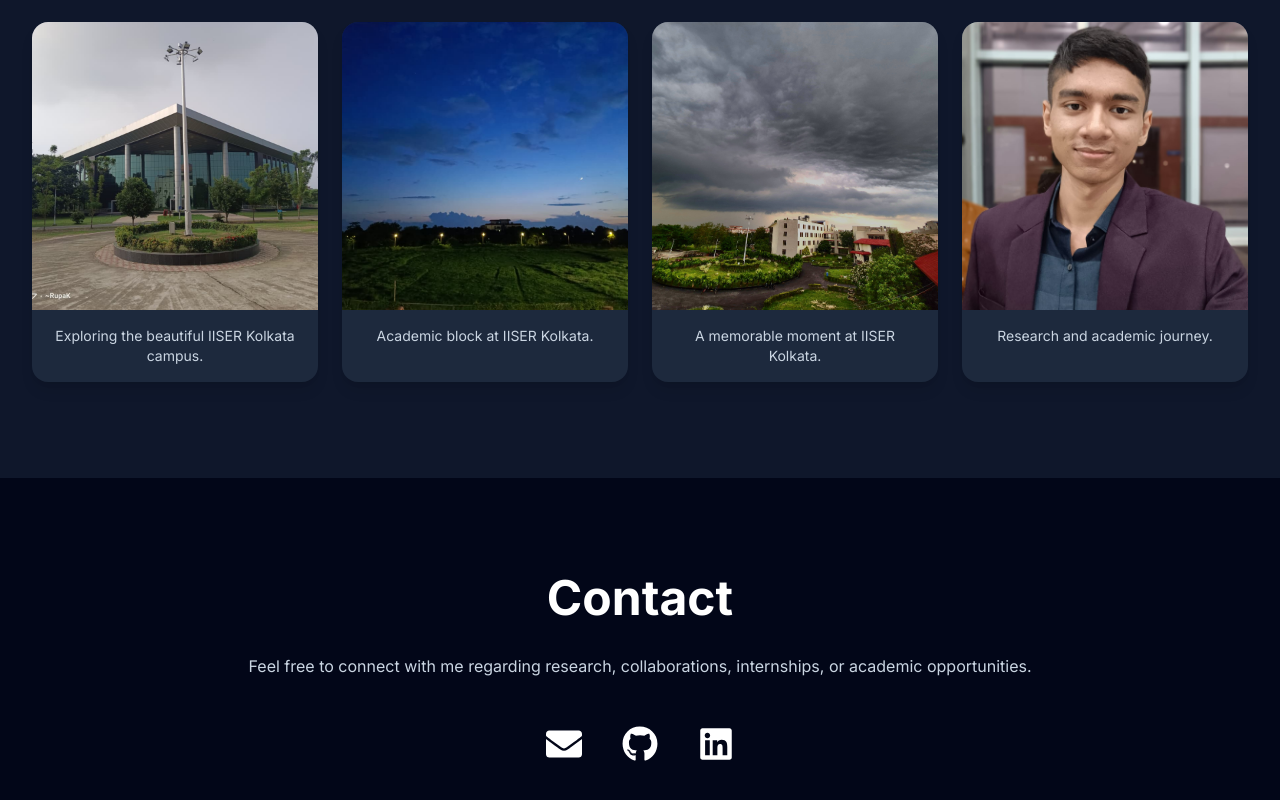
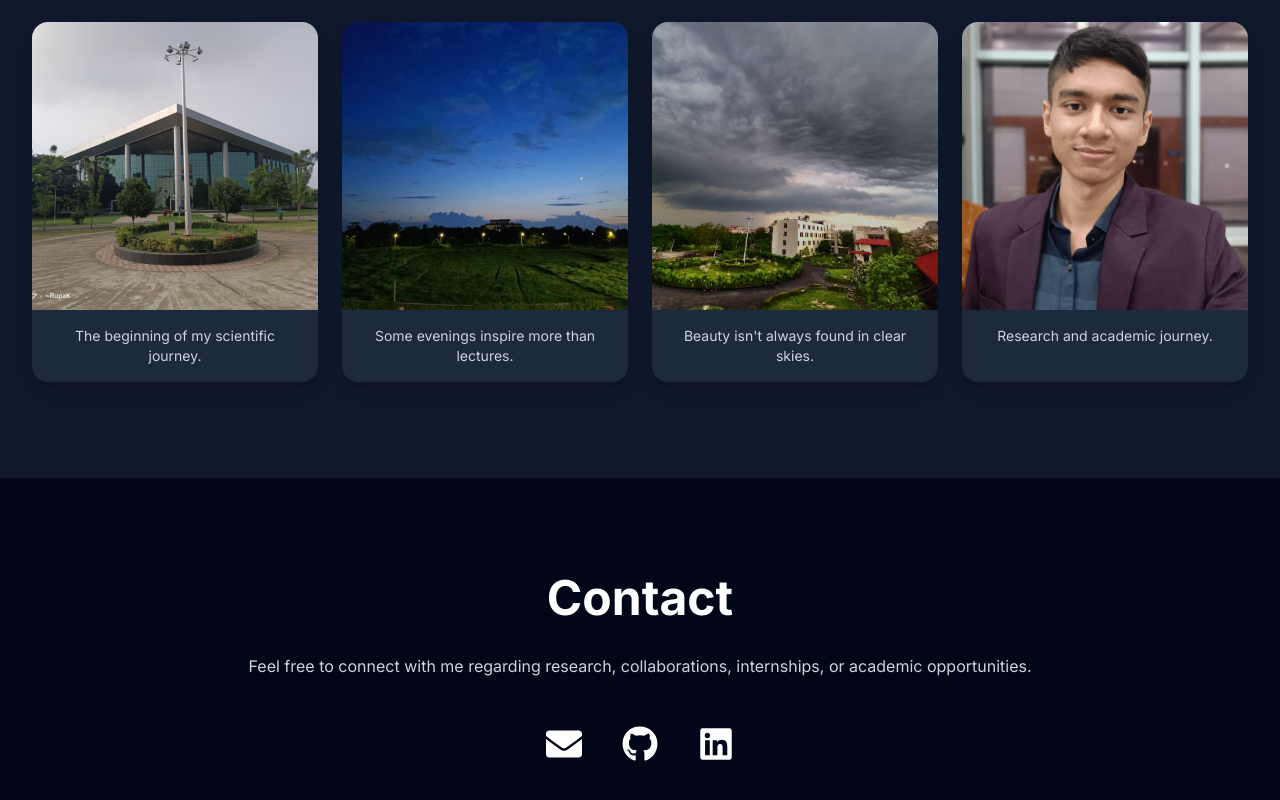
Before and after one commit to Rupak-723/rupak-portfolio, a Next.js app: page / in a window 1280 px wide. Shown: the part 6318-7118 px from the top of the page. Built offline with nearby package versions, Linux system fonts and the light colour scheme.

Commit message:
Update Gallery.tsx

```diff
--- a/components/Gallery.tsx
+++ b/components/Gallery.tsx
@@ -3,15 +3,15 @@ import Image from "next/image";
 const images = [
   {
     src: "/images/IISER Kolkata 1.jpeg",
-    caption: "Exploring the beautiful IISER Kolkata campus.",
+    caption: "The beginning of my scientific journey.",
   },
   {
     src: "/images/IISER Kolkata 2.jpeg",
-    caption: "Academic block at IISER Kolkata.",
+    caption: "Some evenings inspire more than lectures.",
   },
   {
     src: "/images/Iiser Kolkata.jpg",
-    caption: "A memorable moment at IISER Kolkata.",
+    caption: "Beauty isn't always found in clear skies.",
   },
   {
     src: "/images/profile.jpg",
```
